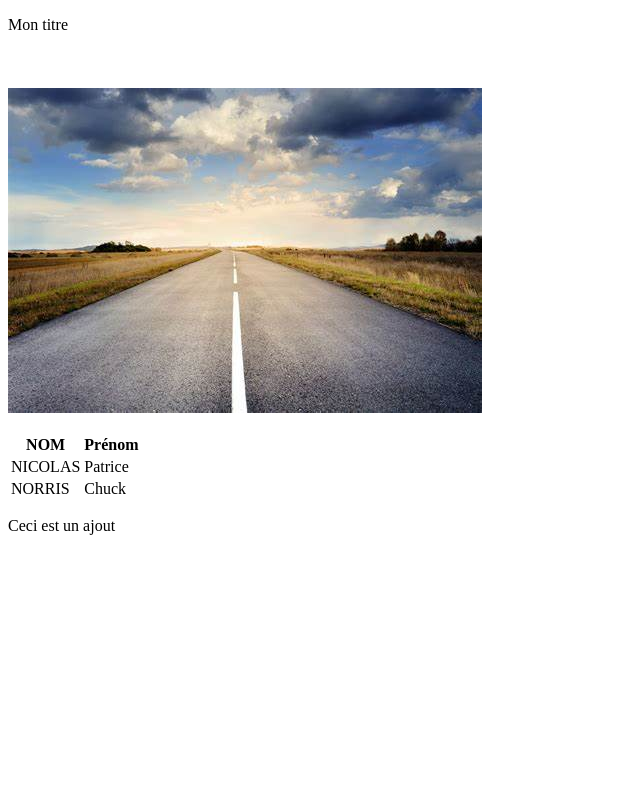
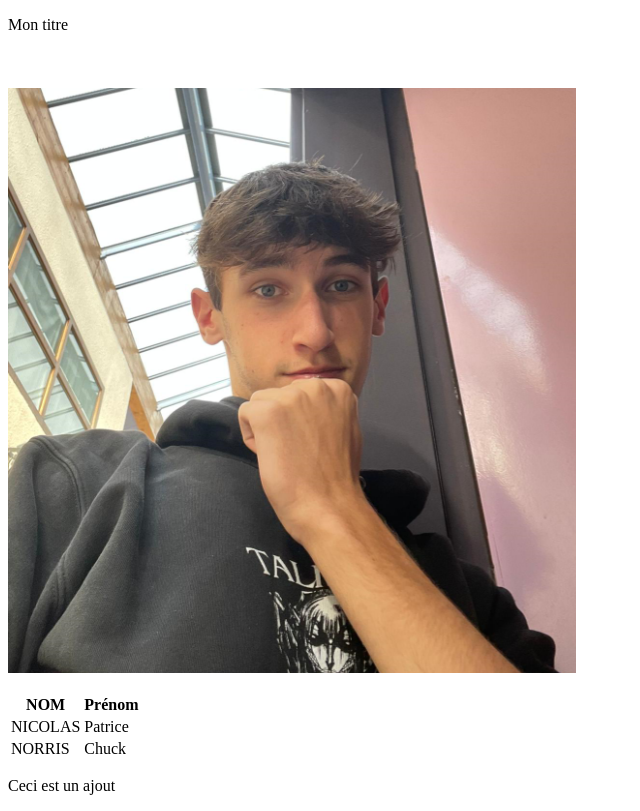
Before and after one commit to GhiDUP/mapagehtml, a plain HTML site: page index.html in a window 1280 px wide. Shown: the whole page, without its empty margins (0-640 px from the left). Drawn offline with Linux system fonts and the light colour scheme.

Commit message:
Update index.html

```diff
--- a/index.html
+++ b/index.html
@@ -7,7 +7,7 @@
 <body>
     <!-- Ici de commentaires -->
     <p> Mon titre <br> <br> <br> <br>
-    <img src="./une route.jpeg" alt="">
+    <img src="./1V1 porte de clicli.png" alt="">
     </p>
 
 <table>
```
